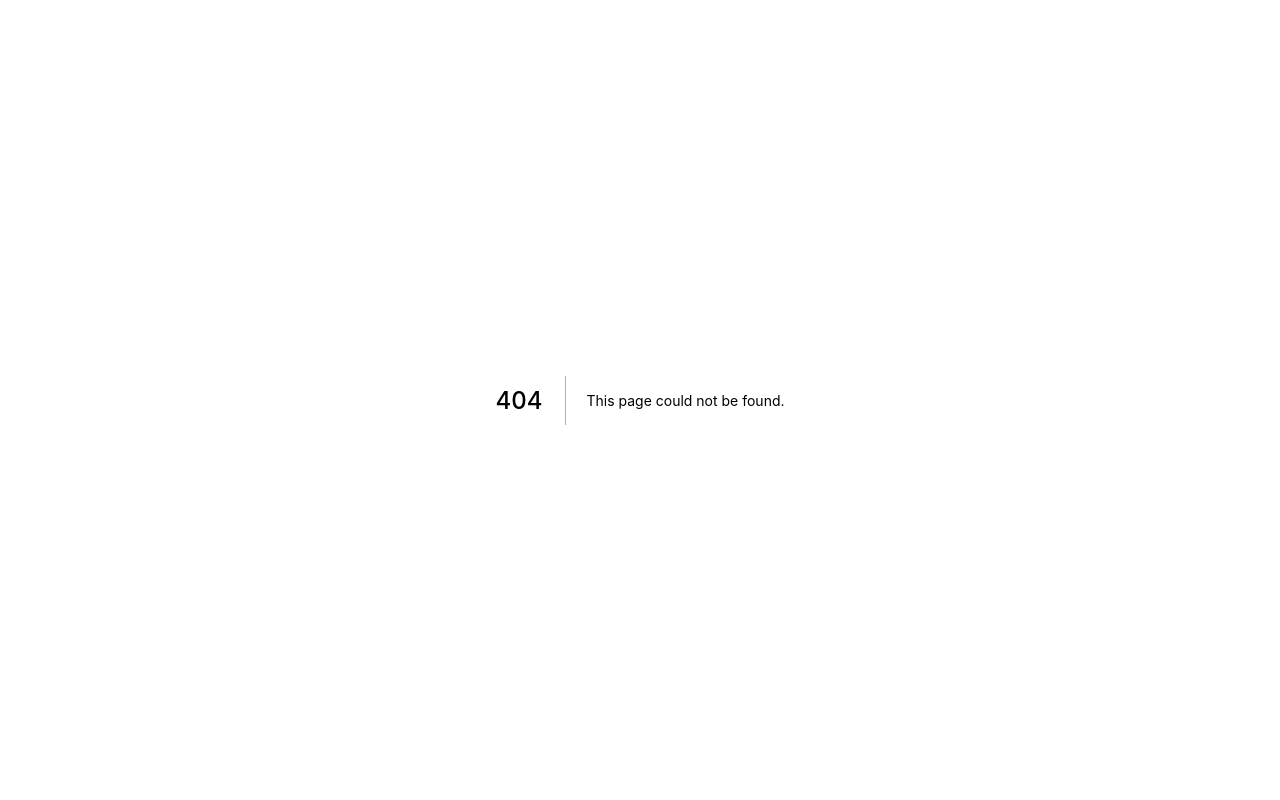
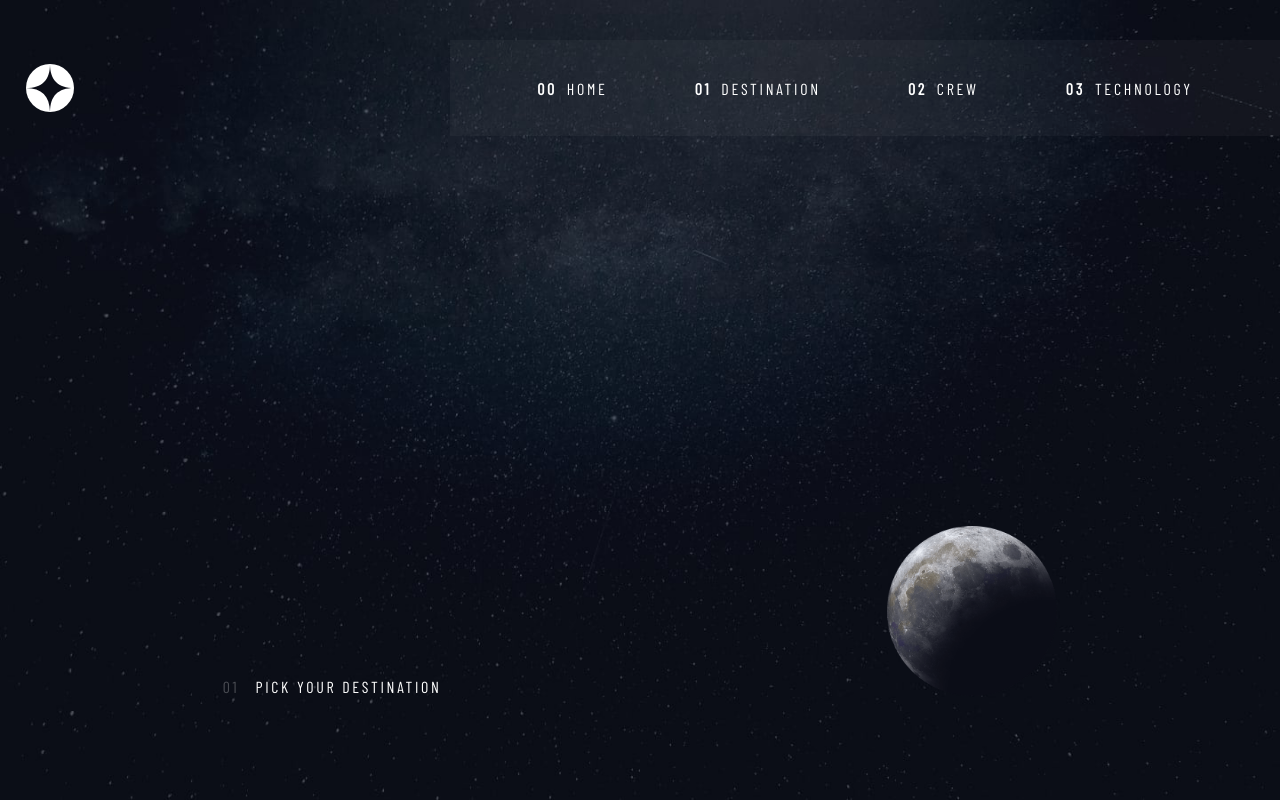
Before and after one commit to the-rabblerouser/SpaceTourism, a Next.js app: page /destination in a window 1280 px wide. Before the commit this address had no page. Built offline with nearby package versions, Linux system fonts and the light colour scheme; a web font is replaced by a local one.

Commit message:
Destination page created with Navbar and subhedaing and image

```diff
--- /dev/null
+++ b/pages/destination.tsx
@@ -0,0 +1,99 @@
+import React from 'react';
+import type { NextPage } from 'next';
+
+import styled from 'styled-components';
+
+import Navbar from '../components/Navbar/Navbar';
+
+const Body = styled.div`
+	height: 100vh;
+	background-color: #0b0d17;
+	background-image: url('/assets/destination/background-destination-mobile.jpg');
+	background-position: center;
+	background-size: cover;
+	background-repeat: no-repeat;
+
+	@media (min-width: 768px) {
+		background-image: url('/assets/destination/background-destination-tablet.jpg');
+	}
+
+	@media (min-width: 1224px) {
+		background-image: url('/assets/destination/background-destination-desktop.jpg');
+		background-position: right;
+		background-size: 100vw 100vh;
+	}
+`;
+
+const SubHeading = styled.h6`
+	display: flex;
+	align-items: center;
+	font-family: ${({ theme }) => theme.barlow};
+	font-weight: 400;
+	font-size: 16px;
+	color: ${({ theme }) => theme.white};
+	line-height: 19.2px;
+	letter-spacing: 2.7px;
+	text-transform: uppercase;
+	margin: 0 0 0 0;
+`;
+
+const Container = styled.div`
+	display: flex;
+	flex-direction: column;
+	justify-content: center;
+	align-items: center;
+
+	@media (min-width: 768px) {
+	}
+
+	@media (min-width: 1224px) {
+		height: 70vh;
+		justify-content: space-around;
+		flex-direction: row;
+		align-items: end;
+	}
+`;
+
+const Span = styled.div`
+	display: inline;
+	opacity: 25%;
+	margin-right: 16px;
+
+	@media (min-width: 768px) {
+	}
+
+	@media (min-width: 1224px) {
+	}
+`;
+
+const Img = styled.img`
+	height: 170px;
+	width: 170px;
+	margin-top: 32px;
+
+	@media (min-width: 768px) {
+	}
+
+	@media (min-width: 1224px) {
+	}
+`;
+
+const destination: NextPage = () => {
+	return (
+		<>
+			<Body>
+				<Navbar />
+				<main>
+					<Container>
+						<SubHeading>
+							<Span>01</Span> PICK YOUR DESTINATION
+						</SubHeading>
+						<Img src='/assets/destination/image-moon.png' />
+					</Container>
+				</main>
+			</Body>
+		</>
+	);
+};
+
+export default destination;
```
